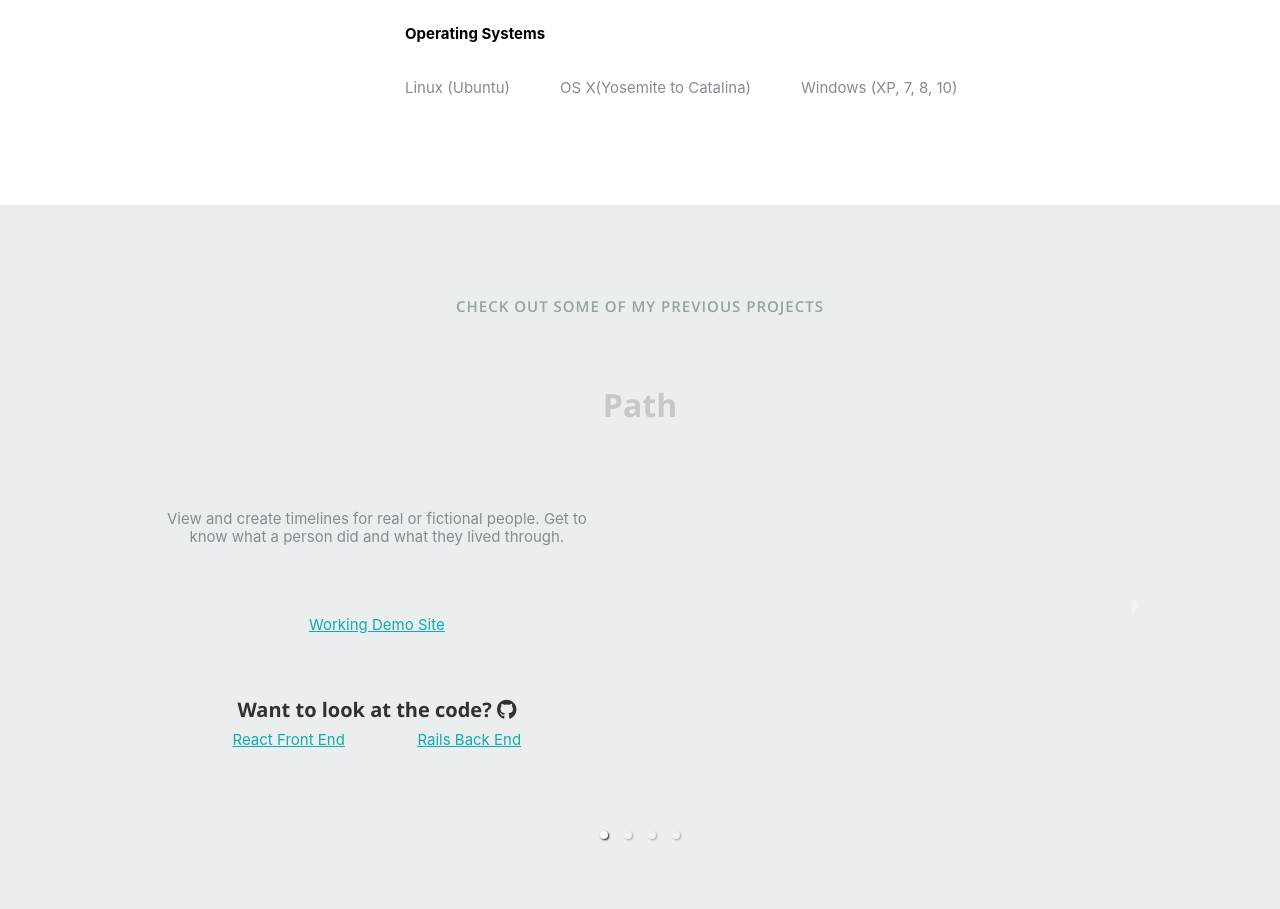
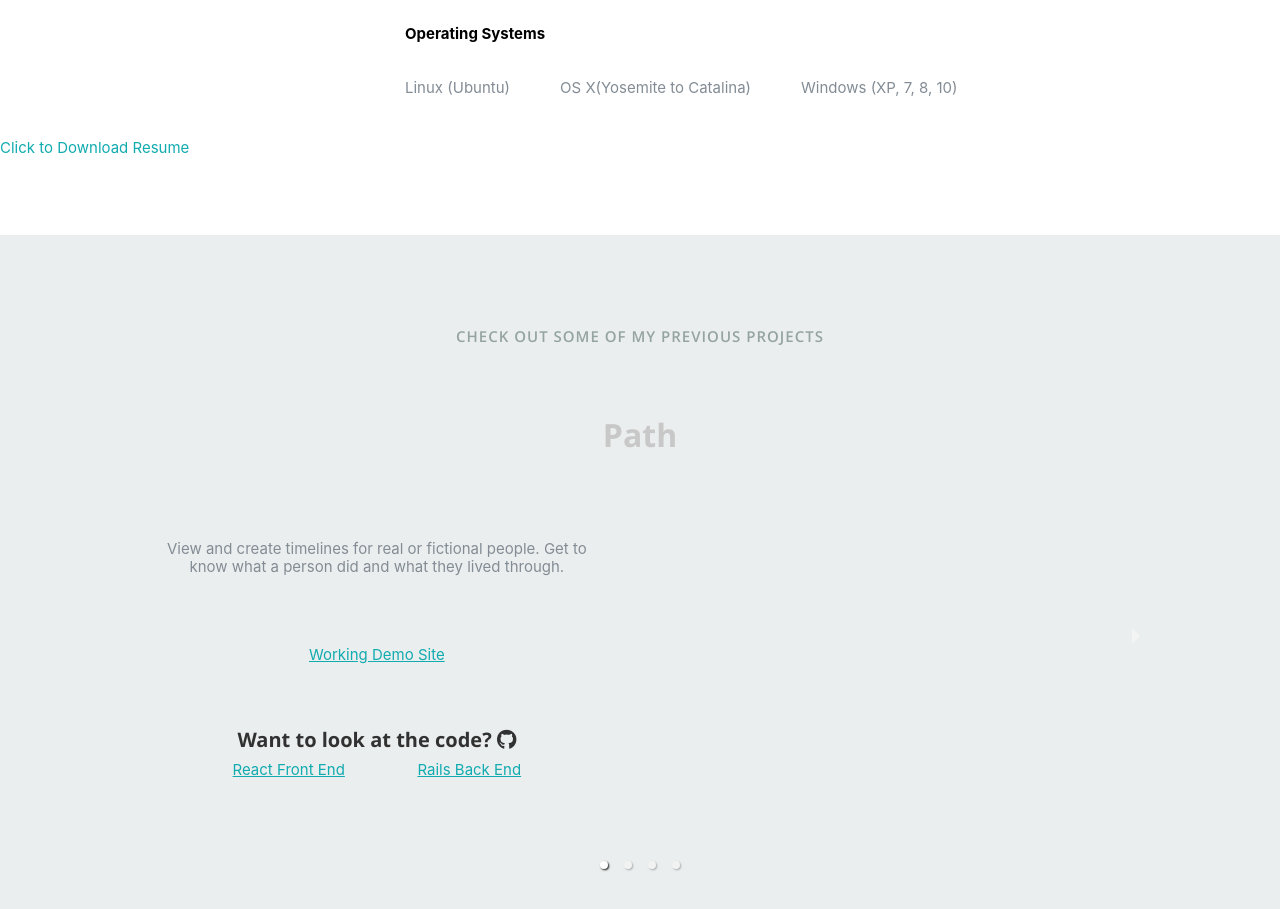
Before and after one commit to IdleScV/my_portfolio, a React (Create React App) app: page / in a window 1280 px wide. Shown: the part 2060-2969 px from the top of the page. Built offline with nearby package versions, Linux system fonts and the light colour scheme.

Commit message:
resume download button

```diff
--- a/src/components/Resume.js
+++ b/src/components/Resume.js
@@ -88,6 +88,11 @@ function Resume({ resumeData, currentPageSet }) {
 					))}
 				</div>
 			</div>
+			<div className="resume-download">
+				<a href="../WesleyChenResume5_21.pdf" download>
+					Click to Download Resume
+				</a>
+			</div>
 		</section>
 	);
 }
```
Also changed, not shown: 1 other file (tests, documents, lock files or other folders).
